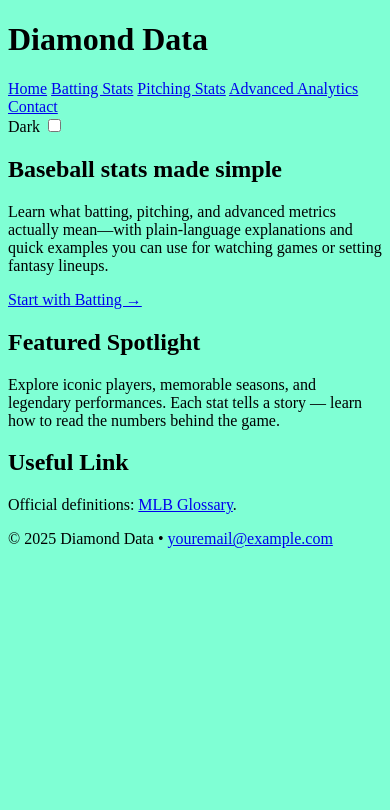
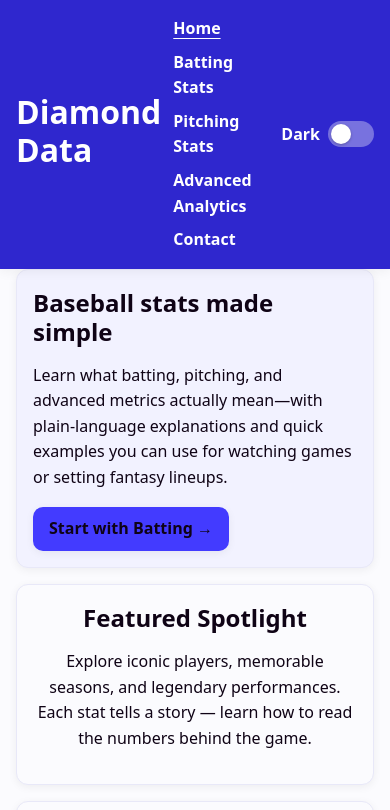
Before and after one commit to choiby6/choiby6.github.io, a plain HTML site: page index.html in a window 390 px wide. Shown: the top 810 px of the page. Drawn offline with Linux system fonts and the light colour scheme.

Commit message:
Add global styles for light and dark themes
This update introduces a comprehensive set of global styles for light and dark themes, including color tokens, layout, navigation, buttons, and responsive design elements.

```diff
--- a/styles.css
+++ b/styles.css
@@ -1,3 +1,248 @@
+/* =========================================================
+   Diamond Data — Global Styles (Light/Dark with Toggle)
+   Paste this entire file as styles.css
+   ========================================================= */
+
+/* 1) Color tokens (LIGHT) — from your previous export */
+:root {
+  --text: #0f0315;
+  --background: #fbfbfe;
+  --primary: #2f27ce;
+  --secondary: #dedcff;
+  --accent: #433bff;
+
+  /* Derived */
+  --muted: #f2f2ff;
+  --border: #e8e8f8;
+  --shadow: rgba(0, 0, 0, 0.06);
+  --ring: #8e86ff;
+}
+
+/* 2) Color tokens (DARK) — YOUR NEW PALETTE */
+html[data-theme="dark"] {
+  --text: #f5e9fc;
+  --background: #010104;
+  --primary: #3a31d8;
+  --secondary: #020024;
+  --accent: #0600c2;
+
+  --muted: #0a0a18;       /* subtle surface */
+  --border: #141428;      /* card/table borders */
+  --shadow: rgba(0, 0, 0, 0.55);
+  --ring: #6f6aff;        /* focus ring visible on dark */
+}
+
+/* 3) Reset & base */
+* { box-sizing: border-box; }
+html, body { margin: 0; padding: 0; }
 body {
-    background-color: aquamarine;
+  color: var(--text);
+  background: var(--background);
+  font-family: system-ui, Segoe UI, Roboto, Arial, sans-serif;
+  line-height: 1.6;
+  -webkit-font-smoothing: antialiased;
+  -moz-osx-font-smoothing: grayscale;
 }
+
+/* 4) Containers & layout */
+.container {
+  width: min(100%, 1000px);
+  margin: 0 auto;
+  padding: 0 1rem;
+}
+
+header {
+  background: var(--primary);
+  color: #fff;
+  padding: 1rem 0;
+  position: sticky;
+  top: 0;
+  z-index: 10;
+  box-shadow: 0 2px 12px var(--shadow);
+}
+header .bar {
+  display: flex;
+  align-items: center;
+  justify-content: space-between;
+  gap: .75rem;
+}
+
+h1, h2, h3 {
+  line-height: 1.2;
+  margin: .2rem 0 .6rem;
+}
+
+/* 5) Nav */
+nav a {
+  color: #fff;
+  text-decoration: none;
+  margin-left: 1rem;
+  font-weight: 600;
+}
+nav a.active {
+  text-decoration: underline;
+  text-underline-offset: 4px;
+}
+nav a:focus-visible {
+  outline: 2px solid #fff;
+  outline-offset: 3px;
+  border-radius: 4px;
+}
+
+/* 6) Sections & cards */
+main { padding: 1.25rem 0 2rem; }
+
+.hero {
+  background: var(--muted);
+  border: 1px solid var(--border);
+  padding: 1rem;
+  border-radius: 12px;
+  box-shadow: 0 2px 10px var(--shadow);
+}
+
+.card {
+  background: var(--background);
+  border: 1px solid var(--border);
+  border-radius: 12px;
+  padding: 1rem;
+  margin: 1rem 0;
+  box-shadow: 0 2px 8px var(--shadow);
+}
+
+/* 7) Buttons & links */
+button, .btn {
+  display: inline-block;
+  background: var(--accent);
+  color: var(--text);
+  border: 0;
+  padding: .6rem 1rem;
+  border-radius: 10px;
+  cursor: pointer;
+  text-decoration: none;
+  font-weight: 700;
+  transition: transform .06s ease, box-shadow .12s ease;
+  box-shadow: 0 2px 8px var(--shadow);
+}
+button:hover, .btn:hover { transform: translateY(-1px); }
+button:active, .btn:active { transform: translateY(0); }
+button:focus-visible, .btn:focus-visible {
+  outline: 3px solid var(--ring);
+  outline-offset: 2px;
+}
+
+a { color: var(--accent); }
+a:focus-visible {
+  outline: 3px solid var(--ring);
+  outline-offset: 2px;
+  border-radius: 4px;
+}
+
+/* 8) Tables */
+table {
+  width: 100%;
+  border-collapse: collapse;
+  margin: 1rem 0;
+  background: var(--background);
+  border-radius: 10px;
+  overflow: hidden;
+  border: 1px solid var(--border);
+}
+th, td { padding: .75rem; border-bottom: 1px solid var(--border); text-align: left; }
+th {
+  /* Fallback first: */
+  background: var(--secondary);
+  /* If browser supports color-mix, this softens the header bg: */
+  background: color-mix(in oklab, var(--secondary) 60%, var(--background));
+}
+
+/* 9) Forms */
+form label { display: block; margin: .75rem 0 .25rem; font-weight: 600; }
+input, select, textarea {
+  width: 100%;
+  padding: .6rem;
+  border: 1px solid var(--border);
+  background: var(--background);
+  color: var(--text);
+  border-radius: 10px;
+}
+input:focus-visible, select:focus-visible, textarea:focus-visible {
+  outline: 3px solid var(--ring);
+  outline-offset: 1px;
+}
+
+/* 10) Media */
+video, img { border-radius: 12px; max-width: 100%; height: auto; display: block; }
+
+/* 11) Footer */
+footer {
+  margin-top: 2rem;
+  border-top: 1px solid var(--border);
+  padding: 1rem 0;
+  color: rgba(127, 127, 127, .9);
+  font-size: .95rem;
+}
+
+/* 12) Theme Toggle (switch) */
+.theme-toggle {
+  display: inline-flex;
+  align-items: center;
+  gap: .5rem;
+  color: #fff; /* lives in header */
+  user-select: none;
+  font-weight: 600;
+}
+.switch {
+  position: relative;
+  width: 46px;
+  height: 26px;
+  display: inline-block;
+}
+.switch input {
+  opacity: 0;
+  width: 0; height: 0;
+}
+.slider {
+  position: absolute; inset: 0;
+  background: rgba(255,255,255,.35);
+  border-radius: 999px;
+  transition: background .2s ease;
+}
+.slider::before {
+  content: "";
+  position: absolute; left: 3px; top: 3px;
+  width: 20px; height: 20px;
+  background: #fff;
+  border-radius: 50%;
+  transition: transform .2s ease;
+  box-shadow: 0 1px 3px rgba(0,0,0,.25);
+}
+.switch input:checked + .slider {
+  background: rgba(255,255,255,.6);
+}
+.switch input:checked + .slider::before {
+  transform: translateX(20px);
+}
+
+/* 13) Small screens */
+@media (max-width: 640px) {
+  nav { display: flex; flex-wrap: wrap; gap: .5rem; }
+  nav a { margin: 0 .5rem 0 0; }
+}
+.welcome-feature {
+  text-align: center;
+}
+
+.feature-img-box {
+  width: 100%;
+  max-height: 280px;
+  overflow: hidden;
+  border-radius: 12px;
+  margin-top: 1rem;
+}
+
+.feature-img-box img {
+  width: 100%;
+  height: auto;
+  object-fit: cover;
+  display: block;
+}
```
